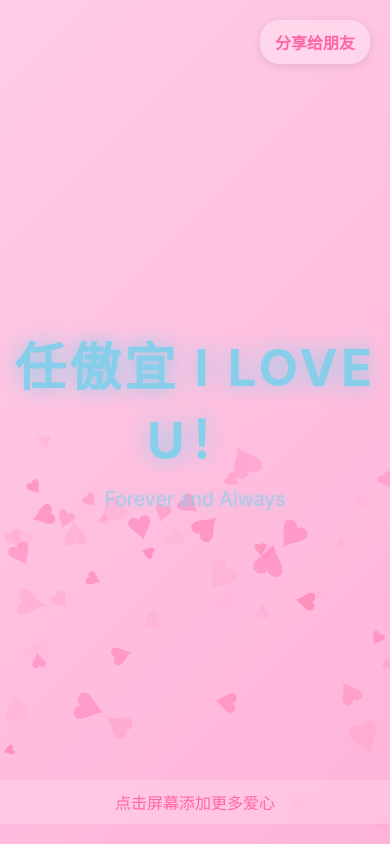
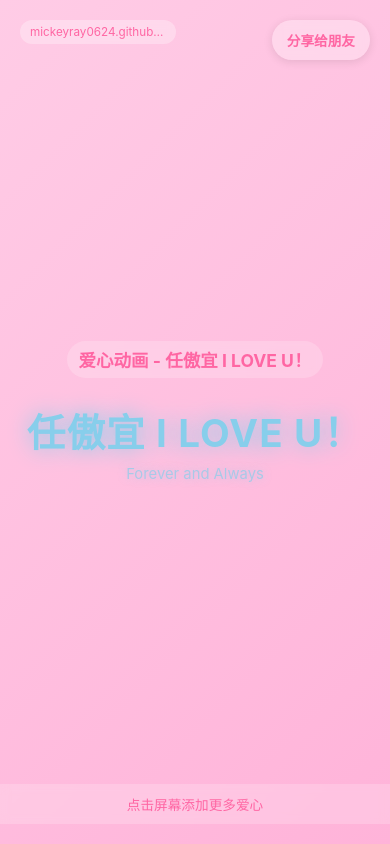
Before and after one commit to MickeyRay0624/love-pages, a plain HTML site: page index.html in a window 390 px wide. Drawn offline with Linux system fonts and the light colour scheme.

Commit message:
Update index.html

```diff
--- a/index.html
+++ b/index.html
@@ -18,11 +18,13 @@
             background: linear-gradient(135deg, #ffcce6, #ffb3d9);
             height: 100vh;
             display: flex;
+            flex-direction: column;
             justify-content: center;
             align-items: center;
             font-family: -apple-system, BlinkMacSystemFont, 'Helvetica Neue', sans-serif;
             -webkit-overflow-scrolling: touch;
             touch-action: none;
+            padding: 15px;
         }
 
         #heartCanvas {
@@ -32,6 +34,31 @@
             width: 100%;
             height: 100%;
             z-index: 1;
+        }
+
+        /* 优化后的标题容器 */
+        .title-container {
+            position: relative;
+            z-index: 3;
+            text-align: center;
+            margin-bottom: 10px;
+            width: 100%;
+            padding: 0 10px;
+        }
+
+        .title-text {
+            color: #ff66a3;
+            font-size: clamp(16px, 5vw, 24px);
+            font-weight: bold;
+            background: rgba(255, 255, 255, 0.2);
+            padding: 8px 15px;
+            border-radius: 20px;
+            display: inline-block;
+            backdrop-filter: blur(5px);
+            max-width: 100%;
+            white-space: nowrap;
+            overflow: hidden;
+            text-overflow: ellipsis;
         }
 
         .love-text {
@@ -44,15 +71,17 @@
         }
 
         .love-text h1 {
-            font-size: 12vw;
+            font-size: clamp(24px, 10vw, 60px); /* 使用clamp函数保证字体大小适应屏幕 */
             font-weight: bold;
-            letter-spacing: 3px;
+            letter-spacing: 1px;
             animation: pulse 2s infinite;
+            line-height: 1.2; /* 优化行高 */
+            text-align: center;
         }
 
         .love-text p {
-            font-size: 5vw;
-            margin-top: 20px;
+            font-size: clamp(16px, 4vw, 24px); /* 响应式字体大小 */
+            margin-top: 10px;
             animation: fadeInOut 3s infinite;
         }
 
@@ -81,7 +110,7 @@
             position: absolute;
             bottom: 20px;
             color: #ff66a3;
-            font-size: 16px;
+            font-size: clamp(12px, 3.5vw, 16px);
             text-align: center;
             width: 100%;
             z-index: 3;
@@ -100,16 +129,77 @@
             border: none;
             border-radius: 20px;
             padding: 10px 15px;
-            font-size: 16px;
+            font-size: clamp(12px, 3.5vw, 16px);
             font-weight: bold;
             backdrop-filter: blur(5px);
             cursor: pointer;
             box-shadow: 0 2px 10px rgba(0, 0, 0, 0.1);
         }
+
+        .url-display {
+            position: absolute;
+            top: 20px;
+            left: 20px;
+            z-index: 4;
+            color: #ff66a3;
+            font-size: clamp(10px, 3vw, 14px);
+            background: rgba(255, 255, 255, 0.3);
+            padding: 5px 10px;
+            border-radius: 15px;
+            max-width: 40%;
+            white-space: nowrap;
+            overflow: hidden;
+            text-overflow: ellipsis;
+            backdrop-filter: blur(5px);
+        }
+
+        /* 媒体查询：专门优化小屏幕 */
+        @media (max-width: 480px) {
+            .title-text {
+                padding: 6px 12px;
+                font-size: clamp(14px, 4.5vw, 18px);
+            }
+
+            .love-text h1 {
+                font-size: clamp(20px, 9vw, 50px);
+            }
+
+            .love-text p {
+                font-size: clamp(14px, 3.8vw, 20px);
+            }
+        }
+
+        /* 超小屏幕（如iPhone SE）优化 */
+        @media (max-width: 320px) {
+            .title-text {
+                max-width: 90%;
+                padding: 5px 10px;
+            }
+
+            .love-text h1 {
+                font-size: 18px;
+            }
+
+            .share-button {
+                padding: 8px 12px;
+                top: 15px;
+                right: 15px;
+            }
+
+            .url-display {
+                max-width: 35%;
+            }
+        }
     </style>
 </head>
 <body>
     <canvas id="heartCanvas"></canvas>
+
+    <div class="title-container">
+        <div class="title-text">爱心动画 - 任傲宜 I LOVE U！</div>
+    </div>
+
+    <div class="url-display">mickeyray0624.github.io</div>
 
     <div class="love-text">
         <h1>任傲宜 I LOVE U！</h1>
@@ -182,114 +272,3 @@
             reset() {
                 this.x = Math.random() * canvas.width;
                 this.y = canvas.height + Math.random() * 100;
-                this.size = Math.random() * 20 + 10;
-                this.speed = Math.random() * 2 + 0.8;
-                this.alpha = Math.random() * 0.5 + 0.5;
-                this.color = `hsla(${Math.random() * 10 + 330}, 100%, 70%, ${this.alpha})`;
-                this.angle = Math.random() * Math.PI * 2;
-                this.rotationSpeed = Math.random() * 0.05 - 0.025;
-            }
-
-            update() {
-                this.y -= this.speed;
-                this.alpha -= 0.003;
-                this.angle += this.rotationSpeed;
-
-                if (this.alpha <= 0 || this.y < -this.size) {
-                    this.reset();
-                }
-            }
-
-            draw() {
-                ctx.save();
-                ctx.translate(this.x, this.y);
-                ctx.rotate(this.angle);
-                ctx.globalAlpha = this.alpha;
-
-                drawHeart(ctx, 0, 0, this.size);
-                ctx.fillStyle = this.color;
-                ctx.fill();
-
-                ctx.restore();
-            }
-        }
-
-        // 创建爱心数组
-        const hearts = [];
-        const heartCount = Math.min(80, window.innerWidth / 8);
-
-        for (let i = 0; i < heartCount; i++) {
-            hearts.push(new Heart());
-        }
-
-        // 动画循环（优化帧率）
-        let lastTime = 0;
-        const fps = 30;
-        const interval = 1000 / fps;
-
-        function animate(timestamp) {
-            requestAnimationFrame(animate);
-
-            if (!lastTime) lastTime = timestamp;
-            const deltaTime = timestamp - lastTime;
-
-            if (deltaTime > interval) {
-                ctx.clearRect(0, 0, canvas.width, canvas.height);
-
-                hearts.forEach(heart => {
-                    heart.update();
-                    heart.draw();
-                });
-
-                lastTime = timestamp - (deltaTime % interval);
-            }
-        }
-
-        // 点击添加更多爱心
-        canvas.addEventListener('click', (e) => {
-            for (let i = 0; i < 5; i++) {
-                const heart = new Heart();
-                heart.x = e.clientX || e.touches[0].clientX;
-                heart.y = e.clientY || e.touches[0].clientY;
-                hearts.push(heart);
-            }
-        });
-
-        // 触摸支持
-        canvas.addEventListener('touchstart', (e) => {
-            e.preventDefault();
-            for (let i = 0; i < 5; i++) {
-                const heart = new Heart();
-                heart.x = e.touches[0].clientX;
-                heart.y = e.touches[0].clientY;
-                hearts.push(heart);
-            }
-        });
-
-        // 分享功能（微信内使用微信JS-SDK）
-        document.getElementById('shareBtn').addEventListener('click', function() {
-            if (navigator.share) {
-                // 使用Web Share API
-                navigator.share({
-                    title: '爱心动画 - 任傲宜 I LOVE U！',
-                    text: '打开这个充满爱意的动画',
-                    url: window.location.href
-                }).catch(console.error);
-            } else if (typeof WeixinJSBridge !== 'undefined') {
-                // 微信内置浏览器分享
-                WeixinJSBridge.invoke('shareTimeline', {
-                    title: '爱心动画 - 任傲宜 I LOVE U！',
-                    link: window.location.href,
-                    imgUrl: 'https://example.com/heart-thumbnail.jpg' // 替换为实际缩略图URL
-                });
-            } else {
-                // 普通浏览器提示
-                alert('请使用浏览器的分享功能分享此页面');
-            }
-        });
-
-        // 启动动画
-        animate();
-    </script>
-</body>
-</html>
```
